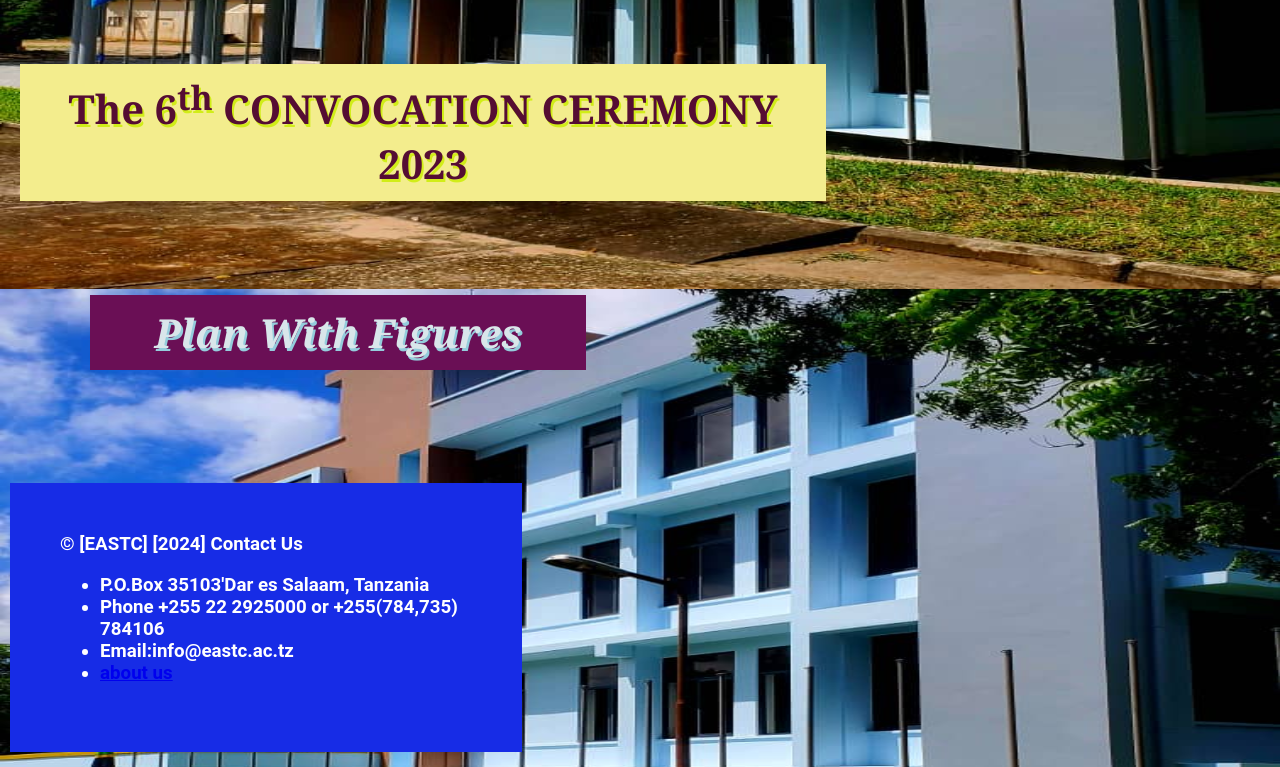
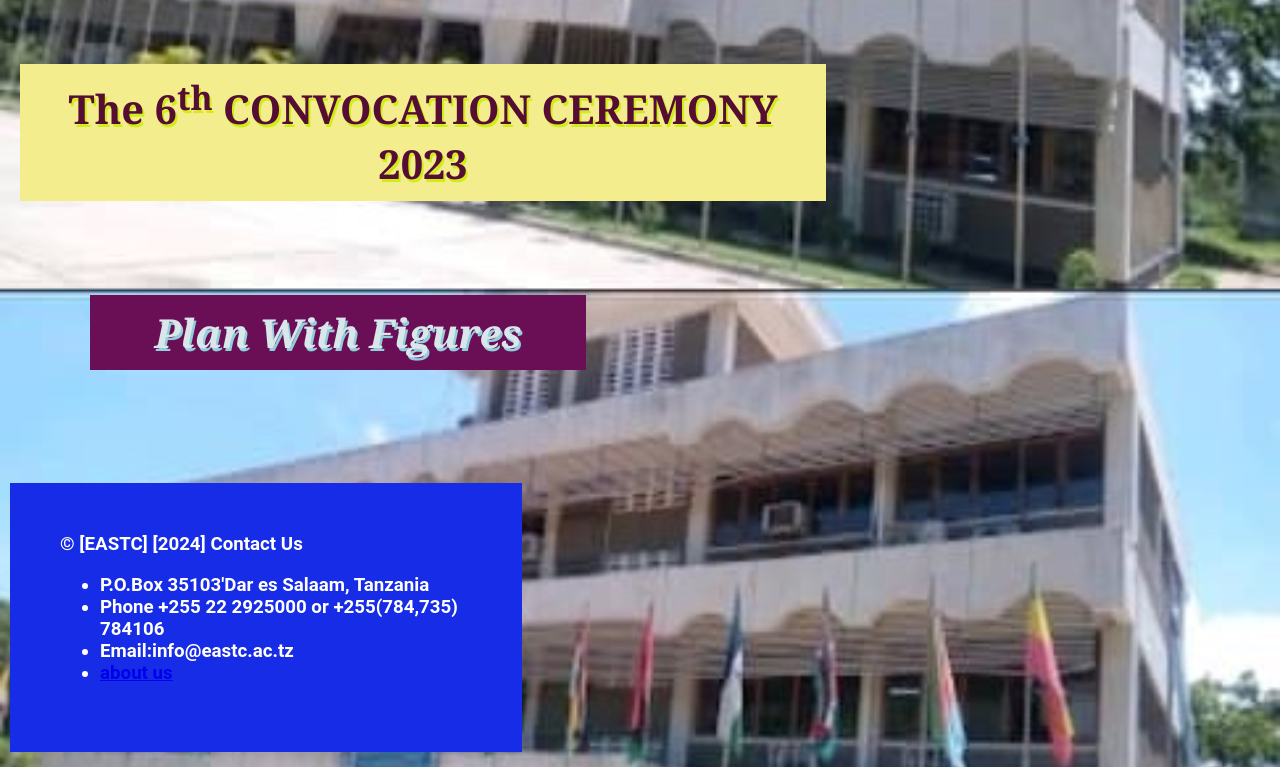
Before and after one commit to sharonsaid/sharon, a plain HTML site: page index.html in a window 1280 px wide. Shown: the part 511-1278 px from the top of the page. Drawn offline with Linux system fonts and the light colour scheme.

Commit message:
first second

```diff
--- a/style.css
+++ b/style.css
@@ -3,7 +3,7 @@ body {
     margin: 0;
     padding: 0;
     background-color: darkgrey;
-    background-image: url(mjengo.jpg);
+    background-image: url(bg.jpg);
     background-repeat: no-repeat;
     background-attachment: fixed;
     background-size: 100%;
```
Also changed, not shown: bg.jpg (added).
